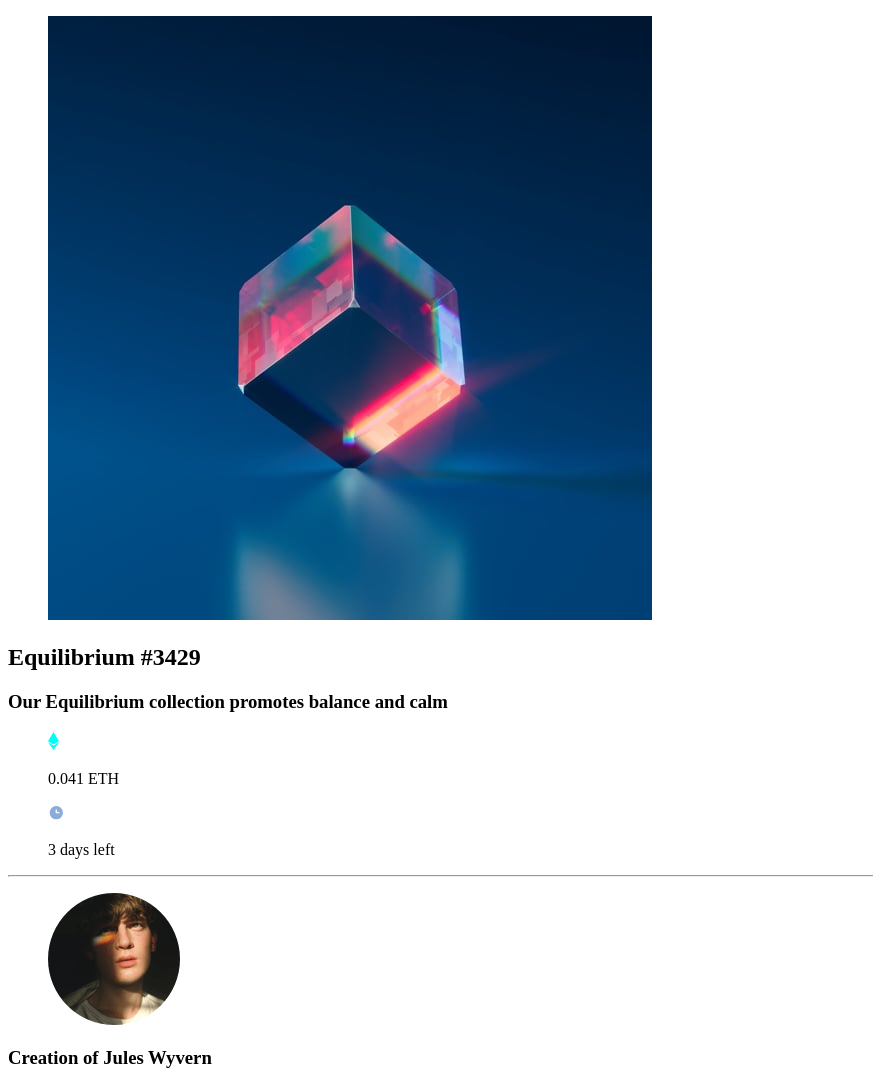
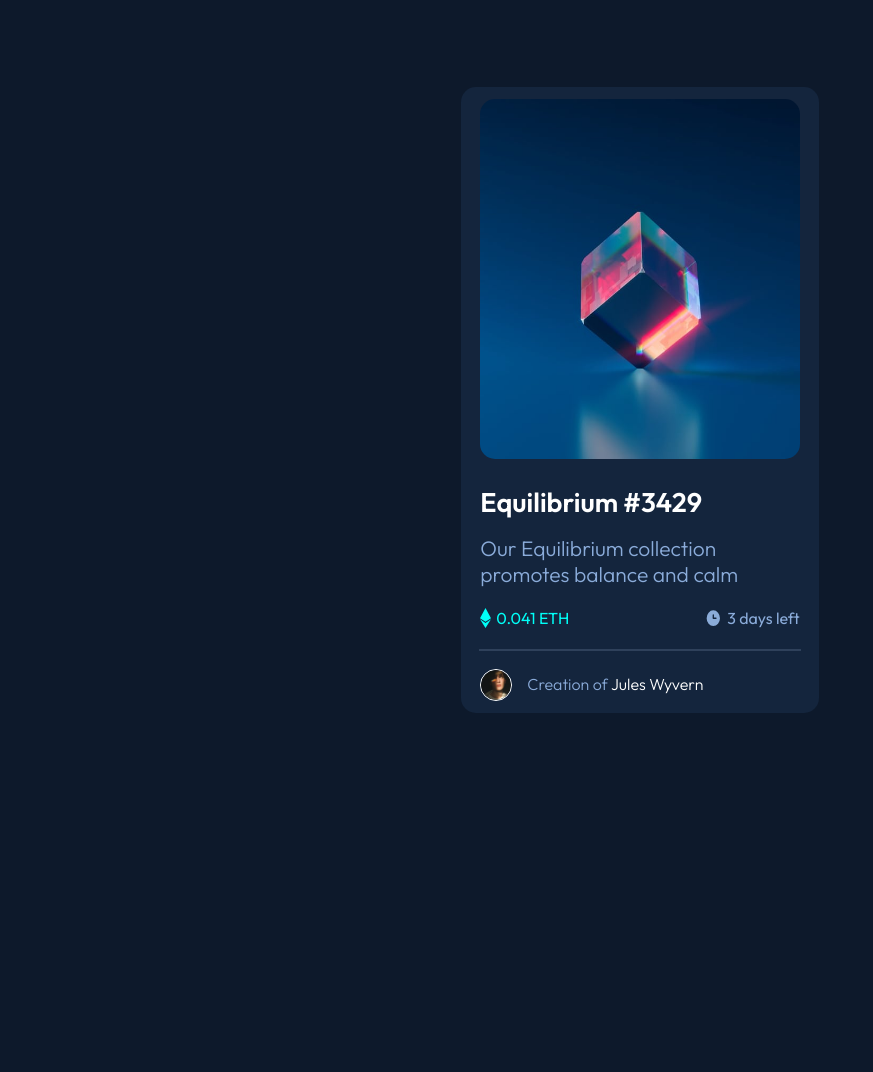
Before and after one commit to AndresMpa/NFT-card-preview, a plain HTML site: page index.html in a window 1280 px wide. Shown: the whole page, without its empty margins (0-873 px from the left). After the commit the page ends 800 px from the top, so only its background shows below. Drawn offline with Linux system fonts and the light colour scheme.

Commit message:
Updating
I finish

```diff
--- a/index.html
+++ b/index.html
@@ -2,26 +2,27 @@
 <html lang="en">
   <head>
     <meta charset="UTF-8" />
+    <link rel="shortcut icon" href="./assent/favicon-32x32.png" type="image/x-icon">
     <meta name="viewport" content="width=device-width, initial-scale=1.0" />
     <link rel="stylesheet" href="./style/main.css" />
     <title>NFT preview component</title>
   </head>
   <body>
     <main>
-      <figure>
+      <figure class="itemFigure">
         <img
           alt="preview"
           src="./assent/image-equilibrium.jpg"
           srcset="./assent/image-equilibrium.jpg"
         />
       </figure>
-      <article>
+
+      <article class="itemDescription">
         <h1 id="item">Equilibrium #3429</h1>
-      </article>
-      <article>
         <h3>Our Equilibrium collection promotes balance and calm</h3>
       </article>
-      <div>
+
+      <div class="itemInfo">
         <figure>
           <img
             alt="coin"
@@ -39,8 +40,10 @@
           <p id="remain">3 days left</p>
         </figure>
       </div>
+
       <hr />
-      <article>
+
+      <article class="creator">
         <figure>
           <img
             alt="creator"
--- /dev/null
+++ b/style/basic.scss
@@ -0,0 +1,21 @@
+* {
+  overflow-anchor: none;
+  padding: 0%;
+  margin: 0%;
+}
+
+ul,
+ol,
+li,
+a {
+  text-decoration: none;
+  list-style: none;
+}
+
+html,
+body {
+  background-color: $main;
+  place-content: center;
+  display: flex;
+  height: 100vh;
+}
--- a/style/font.scss
+++ b/style/font.scss
@@ -1,7 +1,5 @@
 @import url("https://fonts.googleapis.com/css2?family=Outfit:wght@300;400;600&display=swap");
 
-.outfit {
-  font-family: "Outfit", sans-serif;
-}
+$outfit: "Outfit", sans-serif;
 
 $text: 18px;
--- /dev/null
+++ b/style/layout.scss
@@ -0,0 +1,93 @@
+main {
+  flex-direction: column;
+  place-content: center;
+  display: flex;
+  width: 28vw;
+
+  background-color: $card;
+  padding: 0.5% 0.5% 2%;
+  border-radius: 15px;
+  margin: auto auto;
+
+  font-family: $outfit;
+  color: $white;
+
+  .itemFigure {
+    margin: 3% auto;
+    img {
+      border-radius: 15px;
+      height: 45vh;
+      width: 25vw;
+    }
+  }
+
+  .itemDescription {
+    font-size: $text;
+    padding: 3% 5%;
+    h1 {
+      margin-bottom: 5%;
+    }
+    h3 {
+      color: $shoftBlue;
+      font-weight: 100;
+    }
+  }
+
+  .itemInfo {
+    justify-content: space-between;
+    flex-direction: row;
+    display: flex;
+
+    padding: 3% 5%;
+    figure {
+      justify-content: space-between;
+      align-self: center;
+
+      flex-direction: row;
+      display: flex;
+    }
+    figure:nth-child(1) {
+      p {
+        color: $cyan;
+        margin-left: 5px;
+        display: inline-flex;
+      }
+    }
+    figure:nth-child(2) {
+      p {
+        color: $shoftBlue;
+        margin-left: 5px;
+        display: inline-flex;
+      }
+    }
+  }
+
+  hr {
+    border: 0.2px solid $line;
+    margin: 3% auto;
+    width: 90%;
+  }
+
+  .creator {
+    align-items: center;
+    display: flex;
+    padding: 2% 5%;
+    figure {
+      height: 30px;
+      img {
+        height: 30px;
+        border-radius: 50%;
+        border: 1px solid $white;
+      }
+    }
+    h3 {
+      color: $shoftBlue;
+      margin-left: 15px;
+      font-weight: 300;
+      font-size: 16px;
+      span {
+        color: $white;
+      }
+    }
+  }
+}
--- a/style/main.scss
+++ b/style/main.scss
@@ -0,0 +1,4 @@
+@import "./font.scss";
+@import "./color.scss";
+@import "./basic.scss";
+@import "./layout.scss";
```
Also changed, not shown: style/main.css.
